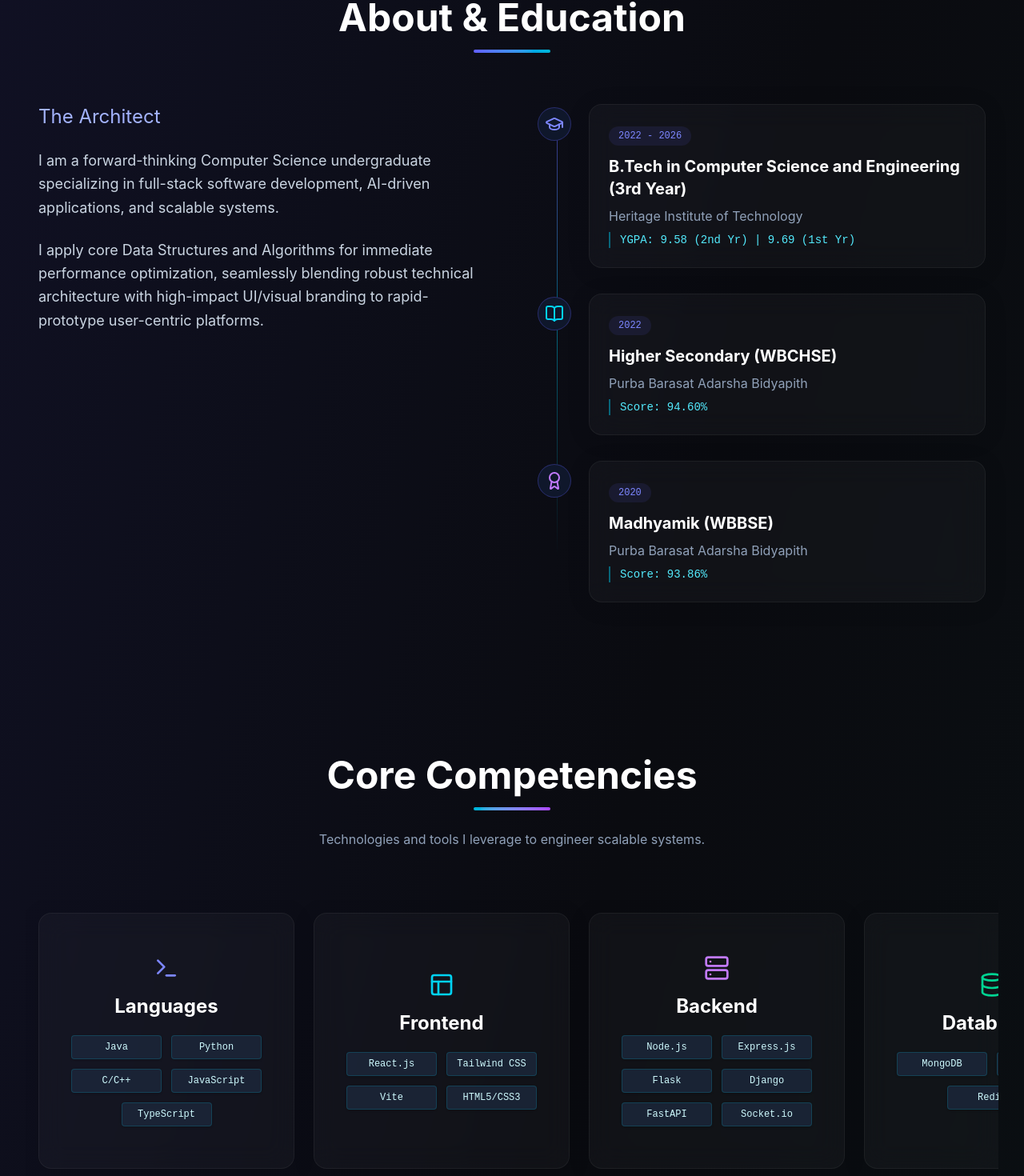
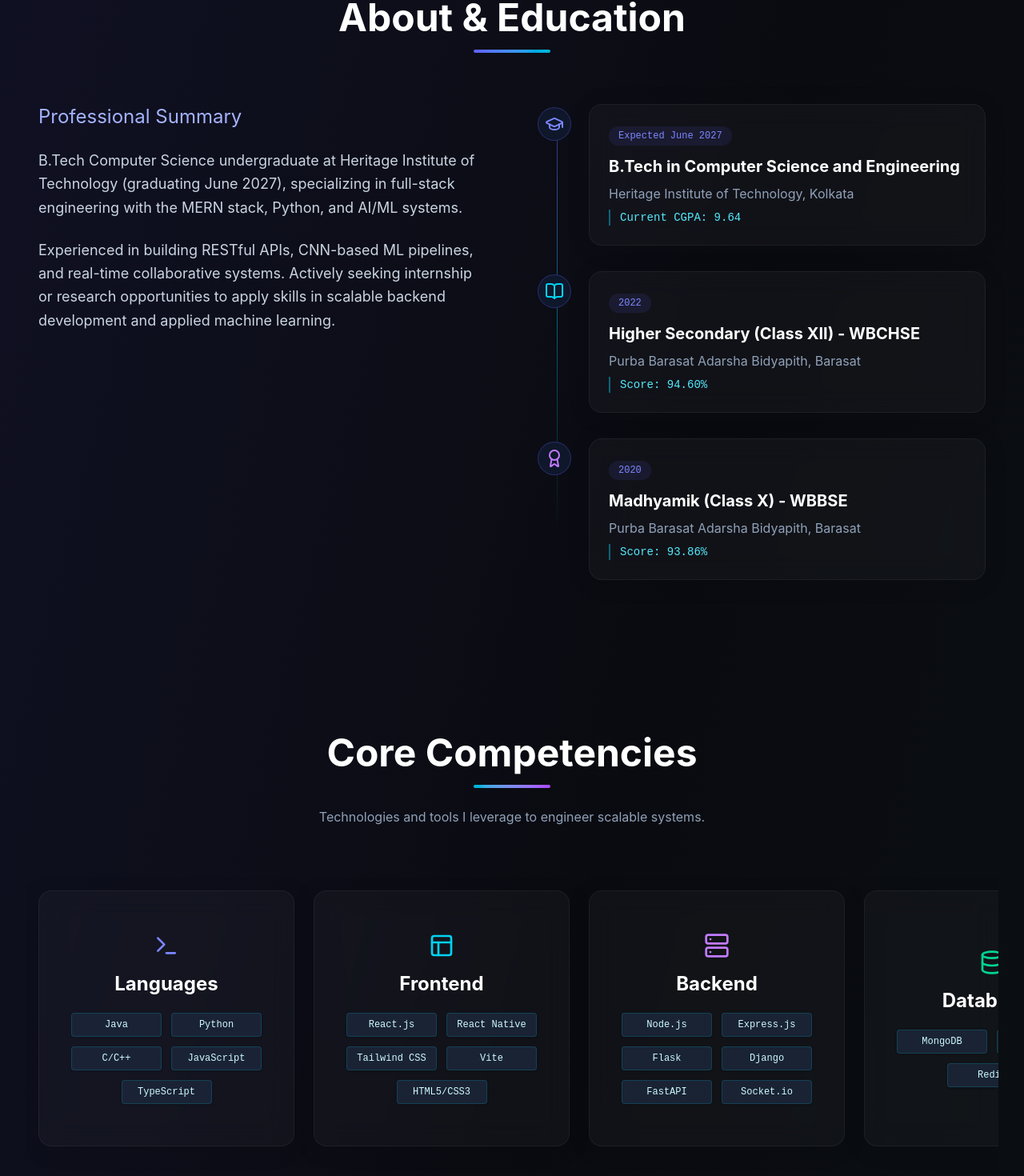
Before and after one commit to Aranya5/Portfolio-Aranya, a React (Vite) app: page / in a window 1280 px wide. Shown: the part 938-2408 px from the top of the page at 80% size. Built offline with nearby package versions, Linux system fonts and the light colour scheme.

Commit message:
address and project details update

```diff
--- a/src/components/About.tsx
+++ b/src/components/About.tsx
@@ -3,22 +3,22 @@ import { BookOpen, GraduationCap, Award } from 'lucide-react';
 
 const education = [
   {
-    title: 'B.Tech in Computer Science and Engineering (3rd Year)',
-    institution: 'Heritage Institute of Technology',
-    period: '2022 - 2026',
-    score: 'YGPA: 9.58 (2nd Yr) | 9.69 (1st Yr)',
+    title: 'B.Tech in Computer Science and Engineering',
+    institution: 'Heritage Institute of Technology, Kolkata',
+    period: 'Expected June 2027',
+    score: 'Current CGPA: 9.64',
     icon: <GraduationCap size={24} className="text-indigo-400" />
   },
   {
-    title: 'Higher Secondary (WBCHSE)',
-    institution: 'Purba Barasat Adarsha Bidyapith',
+    title: 'Higher Secondary (Class XII) - WBCHSE',
+    institution: 'Purba Barasat Adarsha Bidyapith, Barasat',
     period: '2022',
     score: 'Score: 94.60%',
     icon: <BookOpen size={24} className="text-cyan-400" />
   },
   {
-    title: 'Madhyamik (WBBSE)',
-    institution: 'Purba Barasat Adarsha Bidyapith',
+    title: 'Madhyamik (Class X) - WBBSE',
+    institution: 'Purba Barasat Adarsha Bidyapith, Barasat',
     period: '2020',
     score: 'Score: 93.86%',
     icon: <Award size={24} className="text-purple-400" />
@@ -50,12 +50,12 @@ export default function About() {
             transition={{ duration: 0.8, delay: 0.2 }}
             className="space-y-6"
           >
-            <h3 className="text-2xl font-serif text-indigo-300">The Architect</h3>
+            <h3 className="text-2xl font-serif text-indigo-300">Professional Summary</h3>
             <p className="text-slate-300 font-sans leading-relaxed text-lg">
-              I am a forward-thinking Computer Science undergraduate specializing in full-stack software development, AI-driven applications, and scalable systems.
+              B.Tech Computer Science undergraduate at Heritage Institute of Technology (graduating June 2027), specializing in full-stack engineering with the MERN stack, Python, and AI/ML systems.
             </p>
             <p className="text-slate-300 font-sans leading-relaxed text-lg">
-              I apply core Data Structures and Algorithms for immediate performance optimization, seamlessly blending robust technical architecture with high-impact UI/visual branding to rapid-prototype user-centric platforms.
+              Experienced in building RESTful APIs, CNN-based ML pipelines, and real-time collaborative systems. Actively seeking internship or research opportunities to apply skills in scalable backend development and applied machine learning.
             </p>
           </motion.div>
 
--- a/src/components/Contact.tsx
+++ b/src/components/Contact.tsx
@@ -54,8 +54,8 @@ export default function Contact() {
               <div className="w-16 h-16 rounded-2xl glass flex items-center justify-center mb-4 group-hover:-translate-y-2 group-hover:bg-purple-600/20 group-hover:border-purple-500/50 transition-all duration-300 cursor-default">
                 <MapPin className="text-purple-400 group-hover:text-purple-300 transition-colors" size={28} />
               </div>
-              <span className="text-slate-300 font-mono text-sm tracking-wide text-center max-w-[150px]">
-                5/1 Jessore Road, Barasat, NA
+              <span className="text-slate-300 font-mono text-sm tracking-wide text-center max-w-[200px]">
+                North 24 Parganas, West Bengal
               </span>
             </div>
 
@@ -63,7 +63,7 @@ export default function Contact() {
 
           <div className="pt-10 border-t border-white/10 flex flex-col md:flex-row items-center justify-between gap-6">
             <div className="text-slate-500 font-mono text-sm text-left">
-              &copy; 2026 Aranya Basu.<br/>
+              &copy; 2026 Aranya Basu.<br />
               Engineered with React & Framer Motion.
             </div>
 
--- a/src/components/Hero.tsx
+++ b/src/components/Hero.tsx
@@ -32,7 +32,7 @@ export default function Hero() {
           </h1>
 
           <p className="text-lg text-slate-400 font-sans max-w-lg leading-relaxed">
-            I am a <strong className="text-white">Full-Stack Developer</strong> and CS undergraduate, seamlessly blending scalable system architecture with stunning, interactive UI.
+            I am a <strong className="text-white">Full-Stack Engineer</strong> and CS undergraduate, specializing in scalable backend architecture, applied AI/ML systems, and interactive interfaces.
           </p>
 
           <div className="flex flex-wrap gap-4 pt-4">
--- a/src/components/Projects.tsx
+++ b/src/components/Projects.tsx
@@ -4,11 +4,14 @@ import { Code, Code2, ShieldAlert, Cpu, ScanEye, ChevronLeft, ChevronRight, Grid
 
 const projects = [
   {
-    title: 'Strawhats',
+    title: 'Straw-hats',
     period: 'Aug 2024 - Oct 2024',
     subtitle: 'AI-Driven Crop Disease Management System',
-    description: 'Engineered a deep learning CNN trained on 13,000+ crop images for accurate disease detection and management.',
-    stack: ['Python', 'TensorFlow', 'CNN', 'Flask', 'FastAPI'],
+    description: [
+      'Engineered a TensorFlow-based CNN trained on 13,000+ images using bagging ensemble techniques, achieving 86%+ test accuracy for multi-class crop disease prediction.',
+      'Architected a scalable Flask/FastAPI backend to expose RESTful prediction endpoints, delivering real-time diagnostic results to a responsive frontend with <200ms inference latency.'
+    ],
+    stack: ['Python', 'TensorFlow', 'CNN', 'Flask', 'FastAPI', 'Machine Learning'],
     icon: <Code2 className="text-emerald-400" size={24} />,
     githubUrl: 'https://github.com/Aranya5/Strawhats'
   },
@@ -16,7 +19,11 @@ const projects = [
     title: 'AAB-O-HAWA',
     period: 'Aug 2025 - Sep 2025',
     subtitle: 'Crowdsourced Civic Data Platform',
-    description: 'Architected a role-based verification ecosystem to crowdsource civic intelligence. Integrated real-time geographical analytics.',
+    description: [
+      'Built a full-stack civic crowdsourcing platform for real-time issue reporting, supporting 500+ geotagged submissions with Google Maps and Leaflet heatmap visualization.',
+      'Engineered role-based JWT authentication and live Socket.io collaboration, integrating Cloudinary CDN for secure image storage to reduce media upload latency by ~35%.',
+      'Implemented Express.js REST APIs and MongoDB aggregation pipelines for hotspot detection, driving a responsive React/TypeScript frontend deployed on Render.'
+    ],
     stack: ['React', 'TypeScript', 'Node.js', 'MongoDB', 'Socket.io', 'Google Maps API'],
     icon: <ShieldAlert className="text-rose-400" size={24} />,
     githubUrl: 'https://github.com/Aranya5/Un4gettable'
@@ -24,9 +31,12 @@ const projects = [
   {
     title: 'Retro Quest',
     period: 'Jan 2026 - Current',
-    subtitle: '2D Adventure Game Engine',
-    description: 'Built a game engine from scratch programming core game loops, physics, and tile-based collision detection algorithms.',
-    stack: ['Java', 'OOP', 'Data Structures', 'AWT/Swing'],
+    subtitle: '2D Adventure Game',
+    description: [
+      'Architected a custom 2D Java game engine featuring core loops, physics, and AABB collision detection, applying Entity-Component and State Machine OOP design patterns.',
+      'Optimized sprite rendering and asset management pipelines via spatial data structures, resolving cross-platform loading bottlenecks and increasing rendering efficiency by over 40%.'
+    ],
+    stack: ['Java', 'OOP', 'Data Structures', 'Custom Rendering Engine'],
     icon: <Cpu className="text-amber-400" size={24} />,
     githubUrl: 'https://github.com/Aranya5/Retro-Quest'
   },
@@ -34,7 +44,10 @@ const projects = [
     title: 'ShelfMate',
     period: 'Jan 2026 - Mar 2026',
     subtitle: 'Edge AI Retail Analytics Platform',
-    description: 'Full-stack AI platform enabling real-time retail analytics, automating stockout detection, and analyzing shopper intent for store managers. Engineered a computer vision pipeline with OpenCV and MediaPipe, integrating Firebase for real-time task coordination and predictive gap velocity algorithms.',
+    description: [
+      'Full-stack AI platform enabling real-time retail analytics, automating stockout detection, and analyzing shopper intent for store managers.',
+      'Engineered a computer vision pipeline with OpenCV and MediaPipe, integrating Firebase for real-time task coordination and predictive gap velocity algorithms.'
+    ],
     stack: ['Python', 'OpenCV', 'MediaPipe', 'Node.js', 'SQL', 'Firebase'],
     icon: <ScanEye className="text-violet-400" size={24} />,
     githubUrl: 'https://github.com/Aranya5/ShelfMate'
@@ -169,10 +182,12 @@ export default function Projects() {
                 </div>
 
                 <div className="flex-grow mb-8">
-                  <p className={`text-slate-400 ${!showAll ? 'line-clamp-4' : ''}`}>
-                    {project.description}
-                  </p>
-                  {!showAll && project.description.length > 150 && (
+                  <ul className={`text-slate-400 list-disc ml-5 space-y-1 ${!showAll ? 'line-clamp-4' : ''}`}>
+                    {project.description.map((bullet, i) => (
+                      <li key={i}>{bullet}</li>
+                    ))}
+                  </ul>
+                  {!showAll && project.description.join(' ').length > 150 && (
                     <button
                       onClick={(e) => { e.stopPropagation(); setShowAll(true); }}
                       className="text-cyan-400 text-sm font-mono mt-2 flex items-center hover:underline"
--- a/src/components/Skills.tsx
+++ b/src/components/Skills.tsx
@@ -11,7 +11,7 @@ const skillCategories = [
   {
     title: 'Frontend',
     icon: <Layout className="text-cyan-400 mb-4" size={32} />,
-    skills: ['React.js', 'Tailwind CSS', 'Vite', 'HTML5/CSS3']
+    skills: ['React.js', 'React Native', 'Tailwind CSS', 'Vite', 'HTML5/CSS3']
   },
   {
     title: 'Backend',
@@ -26,17 +26,17 @@ const skillCategories = [
   {
     title: 'ML/AI',
     icon: <BrainCircuit className="text-pink-400 mb-4" size={32} />,
-    skills: ['TensorFlow', 'Keras', 'Scikit-learn', 'OpenCV']
+    skills: ['TensorFlow', 'Keras', 'OpenCV']
   },
   {
     title: 'Cloud/DevOps',
     icon: <Cloud className="text-sky-400 mb-4" size={32} />,
-    skills: ['AWS', 'Docker', 'Git/GitHub', 'Maven', 'Render', 'Vercel', 'Jupyter']
+    skills: ['AWS', 'Docker', 'Git/GitHub', 'Render', 'Vercel', 'Jupyter Notebooks']
   },
   {
     title: 'Core CS',
     icon: <Cpu className="text-orange-400 mb-4" size={32} />,
-    skills: ['Data Structures', 'Algorithms', 'OOPs', 'Operating Systems']
+    skills: ['DSA', 'OOP', 'Operating Systems']
   }
 ];
 
```
Also changed, not shown: src/components/Achievements.tsx (+8 -8 lines).
